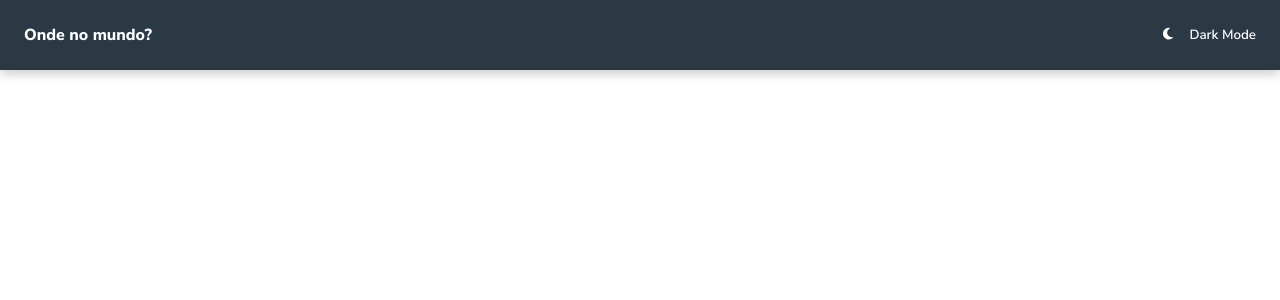
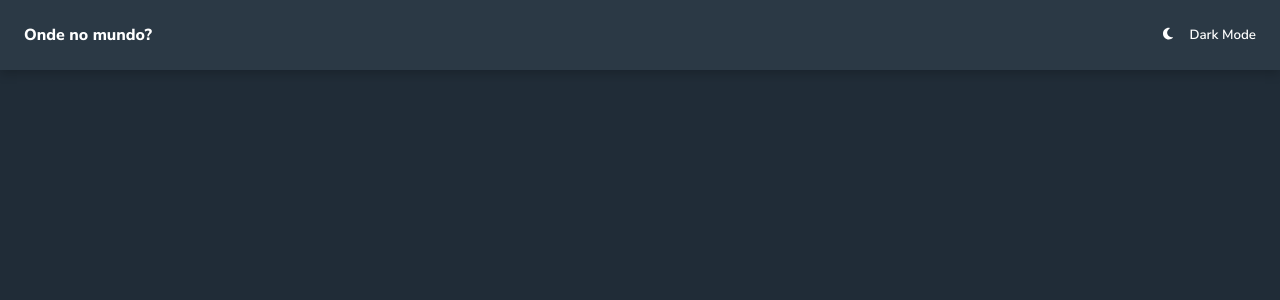
Before and after one commit to Daniel-san8/countries-project, an Angular app: page / in a window 1280 px wide. Shown: the top 300 px of the page. Built offline with nearby package versions, Linux system fonts and the light colour scheme.

Commit message:
feat: implemento lógica no bg do app rout

```diff
--- a/src/app/app.component.html
+++ b/src/app/app.component.html
@@ -1,3 +1,3 @@
-<div class="main">
+<div class="main" [ngClass]="{'bg-dark-app': _modeTheme.darkTheme}">
     <app-header />
 </div>
--- a/src/app/app.component.scss
+++ b/src/app/app.component.scss
@@ -2,3 +2,7 @@
     height: 100vh;
     width: 100%;
 }
+
+.bg-dark-app {
+    background-color: var(--dark-mode-very-dark-blue);
+}
--- a/src/app/app.component.ts
+++ b/src/app/app.component.ts
@@ -11,6 +11,6 @@ import { CommonModule } from '@angular/common';
 })
 export class AppComponent {
 
-  constructor (private _modeTheme: ModeThemeService) {}
+  constructor (protected readonly _modeTheme: ModeThemeService) {}
 
 }
```
